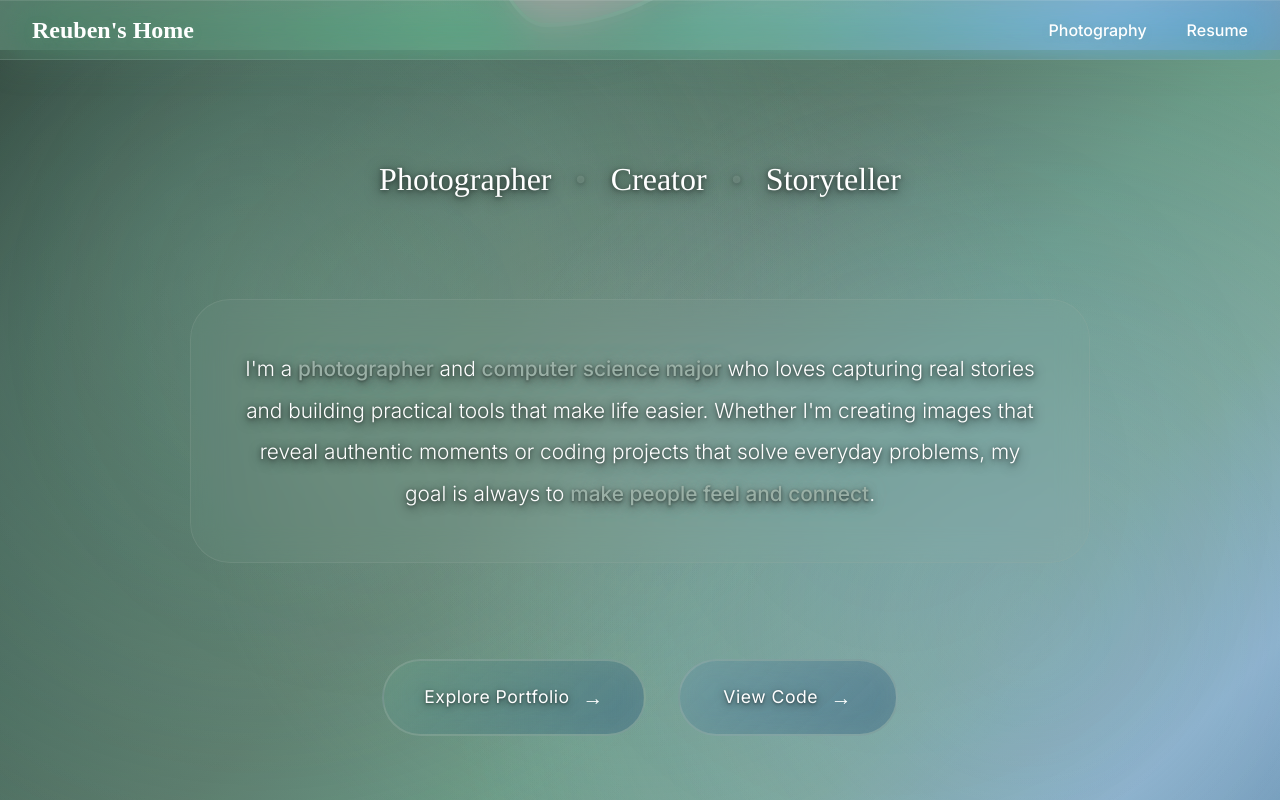
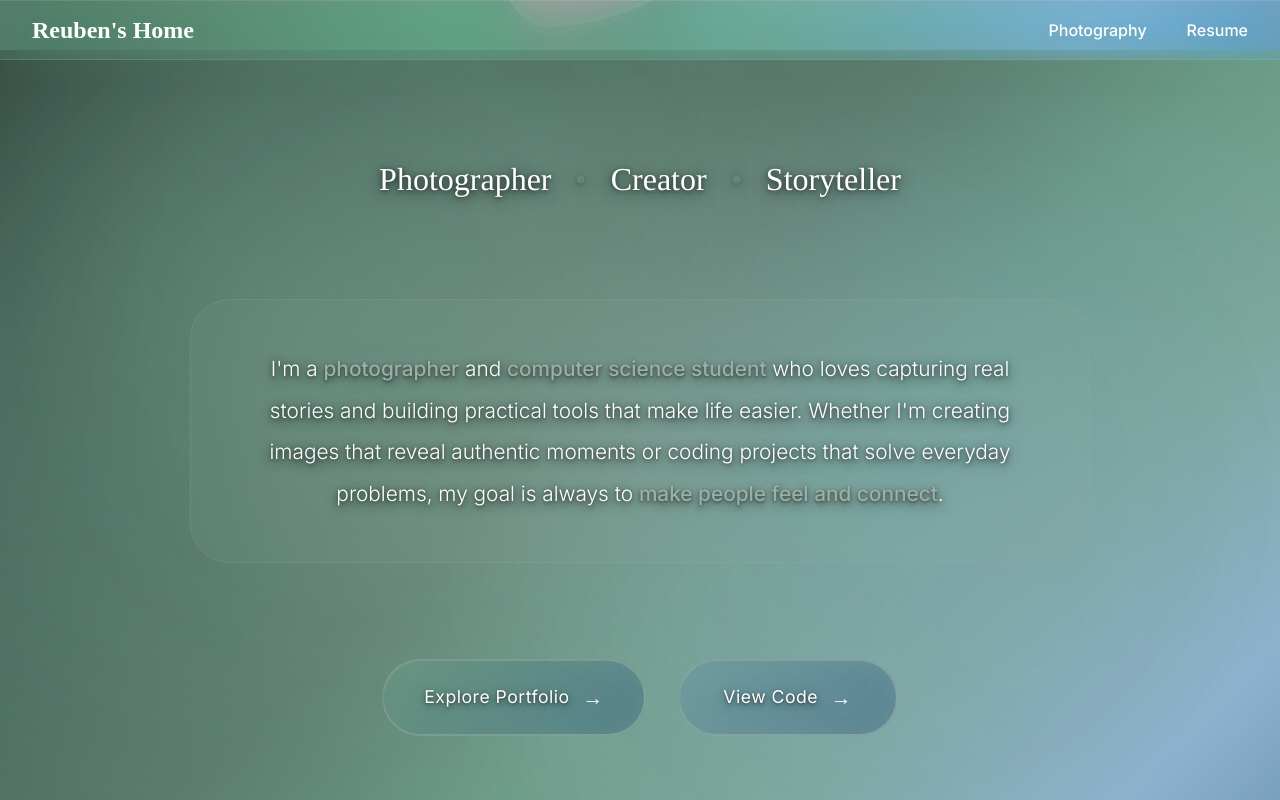
Before and after one commit to ReubenGVarghese/Reubens-Website, a React (Vite) app: page / in a window 1280 px wide. Both pictures are taken after a click on the element 640 px from the left and 536 px from the top of the page. Shown: the part 750-1550 px from the top of the page. Built offline with nearby package versions, Linux system fonts and the light colour scheme; grey boxes are pictures that could not be loaded; a web font is replaced by a local one.

Commit message:
Fixed text

```diff
--- a/src/Home.jsx
+++ b/src/Home.jsx
@@ -179,7 +179,7 @@ export default function Home() {
       >
         <div className="reveal-content">
           <p className="about-text">
-            I'm a <span className="highlight-text">photographer</span> and <span className="highlight-text">computer science major</span> who loves capturing real stories and building practical
+            I'm a <span className="highlight-text">photographer</span> and <span className="highlight-text">computer science student</span> who loves capturing real stories and building practical
             tools that make life easier. Whether I'm creating images that reveal authentic moments or
             coding projects that solve everyday problems, my goal is always to <span className="highlight-text">make people feel and connect</span>.
           </p>
```
